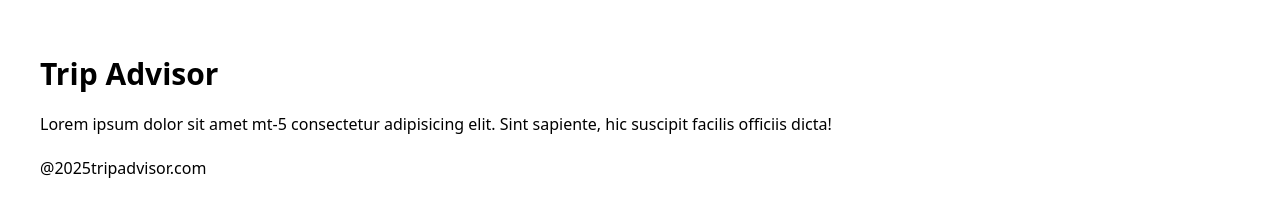
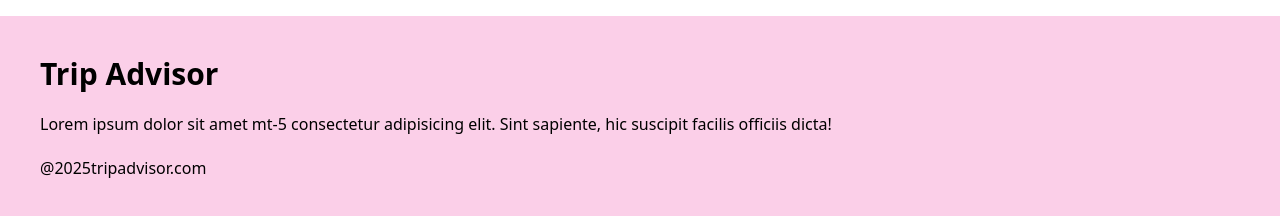
Before and after one commit to sridevicodes/tripadvisor, a plain HTML site: page index.html in a window 1280 px wide. Shown: the part 3686-3902 px from the top of the page. Drawn offline with nearby package versions, Linux system fonts and the light colour scheme; a web font is replaced by a local one.

Commit message:
changed footer

```diff
--- a/index.html
+++ b/index.html
@@ -241,7 +241,7 @@
   </div>
 
   <!--footer section-->
-  <section class="bg-whitecls
+  <section class="bg-pink-200
    p-10 flex flex-col gap-5">
     <h1 class="font-bold text-3xl">Trip Advisor</h1>
     <p >Lorem ipsum dolor sit amet mt-5 consectetur adipisicing elit. Sint sapiente, hic suscipit facilis officiis dicta!</p>
```
